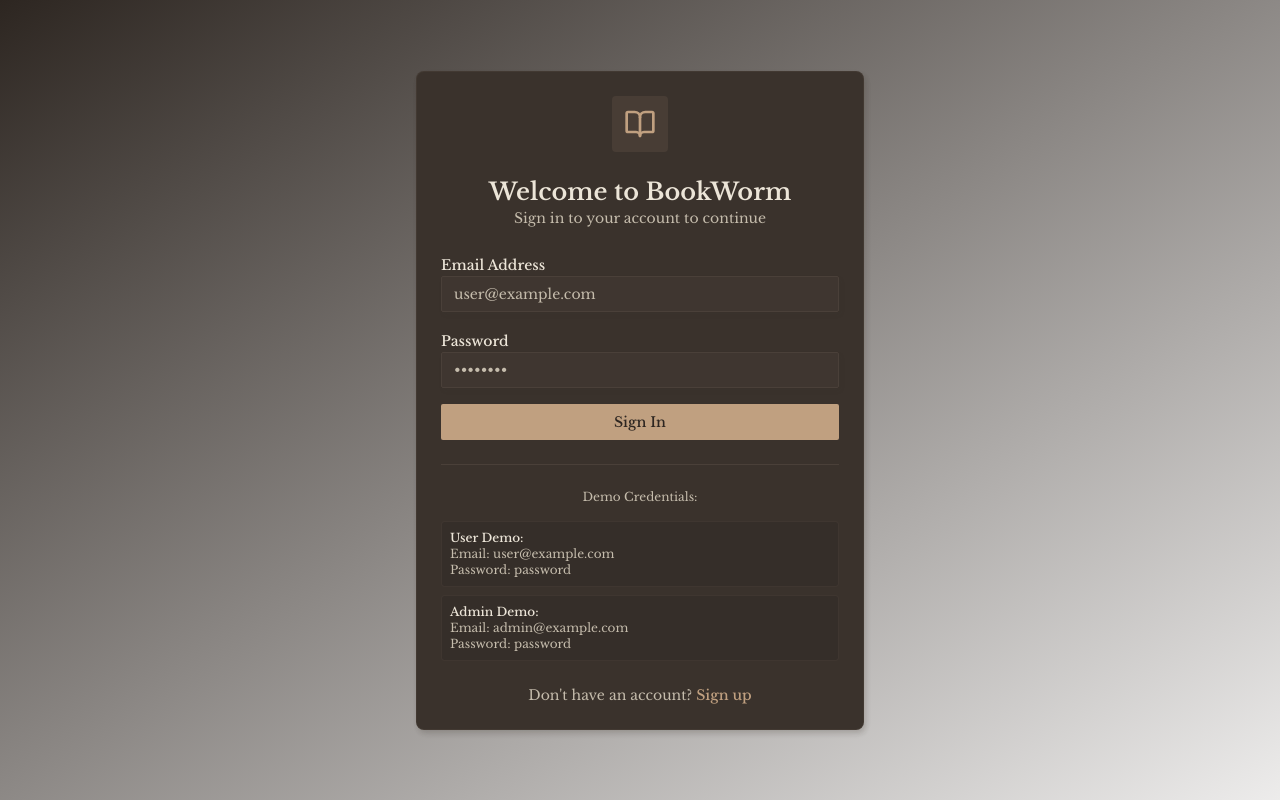
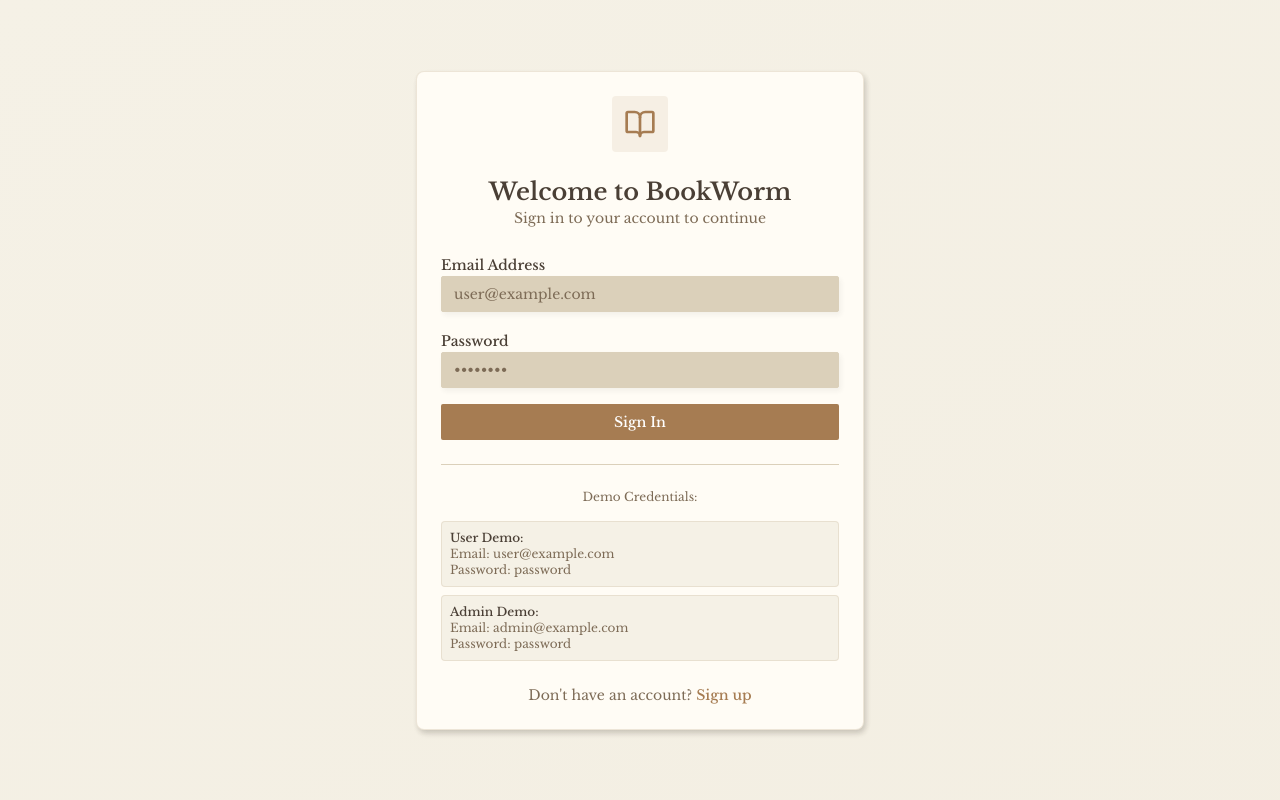
Before and after one commit to dev-ahad-ali/book-worm-client, a Next.js app: page /login in a window 1280 px wide. Built offline with nearby package versions, Linux system fonts and the light colour scheme.

Commit message:
Update: keept the theme as light for now

```diff
--- a/app/layout.tsx
+++ b/app/layout.tsx
@@ -1,6 +1,5 @@
 import type React from 'react';
 import type { Metadata } from 'next';
-import { Geist, Geist_Mono } from 'next/font/google';
 import './globals.css';
 import Providers from '@/lib/providers';
 
@@ -16,7 +15,7 @@ export default function RootLayout({
   children: React.ReactNode;
 }>) {
   return (
-    <html lang='en' className='dark'>
+    <html lang='en' className='bg-background'>
       <body className={`font-sans! antialiased`}>
         <Providers>{children}</Providers>
       </body>
```
